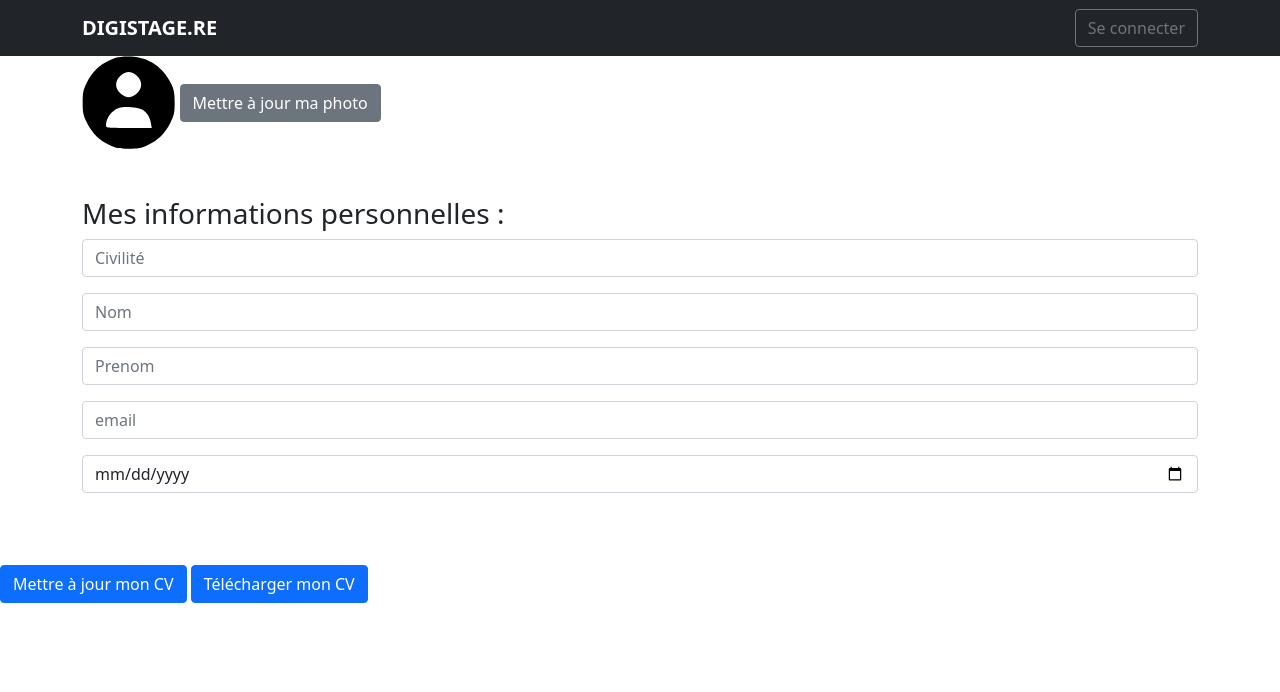
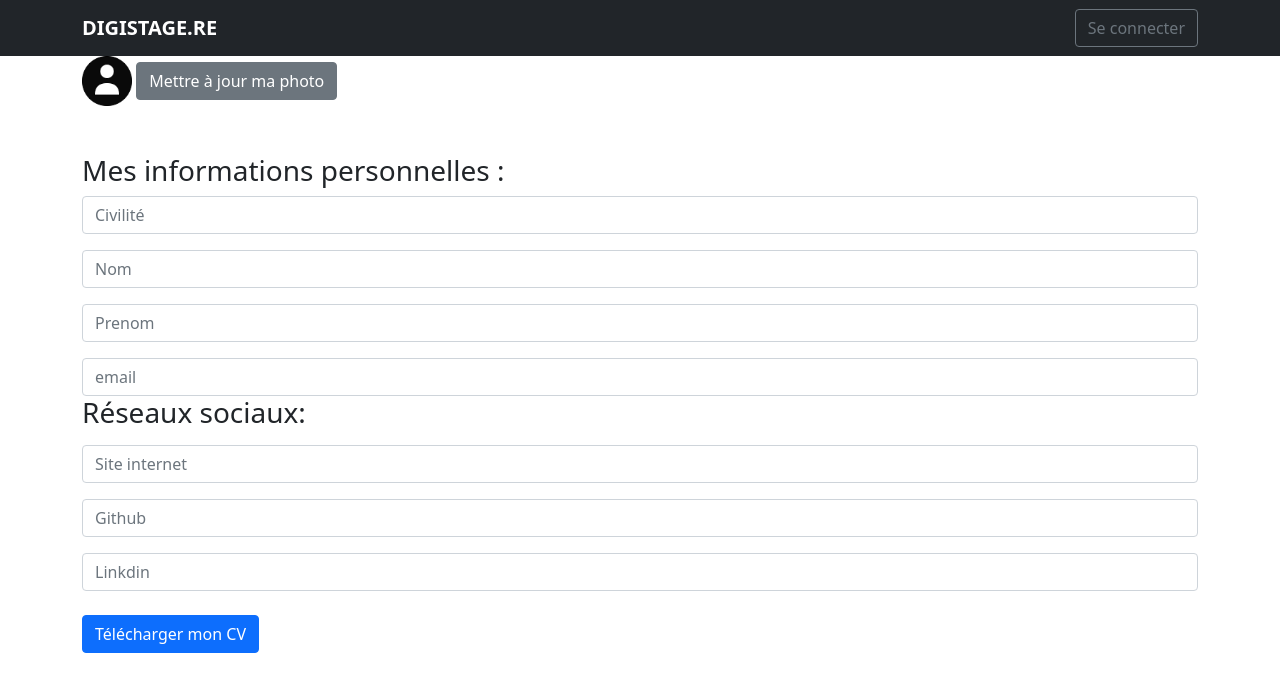
Before and after one commit to BLebreton2205/proget-Digital, a plain HTML site: page visuel du site/pages/compte_personnel_etudiant.html in a window 1280 px wide. Drawn offline with nearby package versions, Linux system fonts and the light colour scheme.

Commit message:
changement des inputs du compte etudiant

```diff
--- a/visuel du site/pages/compte_personnel_etudiant.html
+++ b/visuel du site/pages/compte_personnel_etudiant.html
@@ -26,21 +26,7 @@
 
 
     <div class="container">
-      <svg version="1.0" xmlns="http://www.w3.org/2000/svg"
-      width="70.000000pt" height="70.000000pt" viewBox="0 0 70.000000 70.000000"
-      preserveAspectRatio="xMidYMid meet">
-
-      <g transform="translate(0.000000,70.000000) scale(0.100000,-0.100000)"
-      fill="#000000" stroke="none">
-      <path d="M253 686 c-103 -34 -176 -98 -222 -196 -22 -46 -26 -69 -26 -140 0
-      -76 4 -93 33 -152 38 -77 92 -130 171 -167 47 -22 70 -26 141 -26 71 0 94 4
-      141 26 79 37 133 90 171 167 29 59 33 76 33 152 0 71 -4 94 -26 141 -58 124
-      -169 199 -302 205 -43 3 -89 -2 -114 -10z m158 -134 c44 -39 44 -95 0 -134
-      -19 -17 -43 -28 -61 -28 -18 0 -42 11 -61 28 -44 39 -44 95 0 134 41 37 81 37
-      122 0z m44 -256 c33 -22 55 -56 62 -100 l6 -36 -172 0 c-165 0 -171 1 -171 20
-      0 54 44 113 96 130 42 14 150 5 179 -14z"/>
-      </g>
-      </svg>
+      <img src="../img/user_logo.png" alt="logo user" width="50px" height="50px">
 
         <button type="submit" class="btn btn-secondary">Mettre à jour ma photo</button>
         <br><br><br>
@@ -50,11 +36,14 @@
             <input type="text" class="form-control mt-3" placeholder="Nom" >
             <input type="text" class="form-control mt-3" placeholder="Prenom" >
             <input type="email" class="form-control mt-3" placeholder="email" >
-            <input type="date" class="form-control mt-3" placeholder="date de naissance">
+
+            <h3>Réseaux sociaux: </h3>
+            <input type="email" class="form-control mt-3" placeholder="Site internet" >
+            <input type="email" class="form-control mt-3" placeholder="Github" >
+            <input type="email" class="form-control mt-3" placeholder="Linkdin" >
         </form>
+        <br>
+        <a href="#" class="btn btn-primary">Télécharger mon CV</a>
     </div>
 
     <br><br><br>
-
-    <a href="#" class="btn btn-primary">Mettre à jour mon CV</a>
-    <a href="#" class="btn btn-primary">Télécharger mon CV</a>
```
Also changed, not shown: visuel du site/pages/stage.html (+1 -15 lines).
